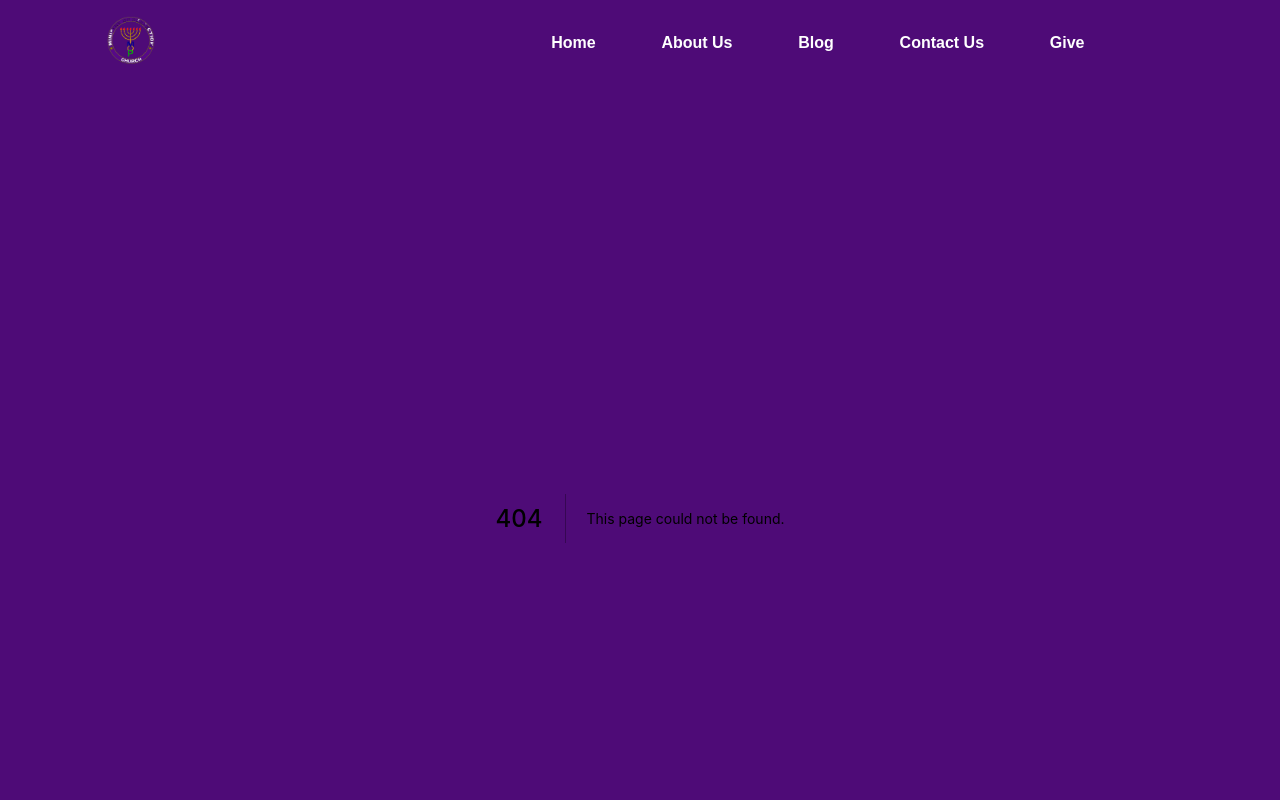
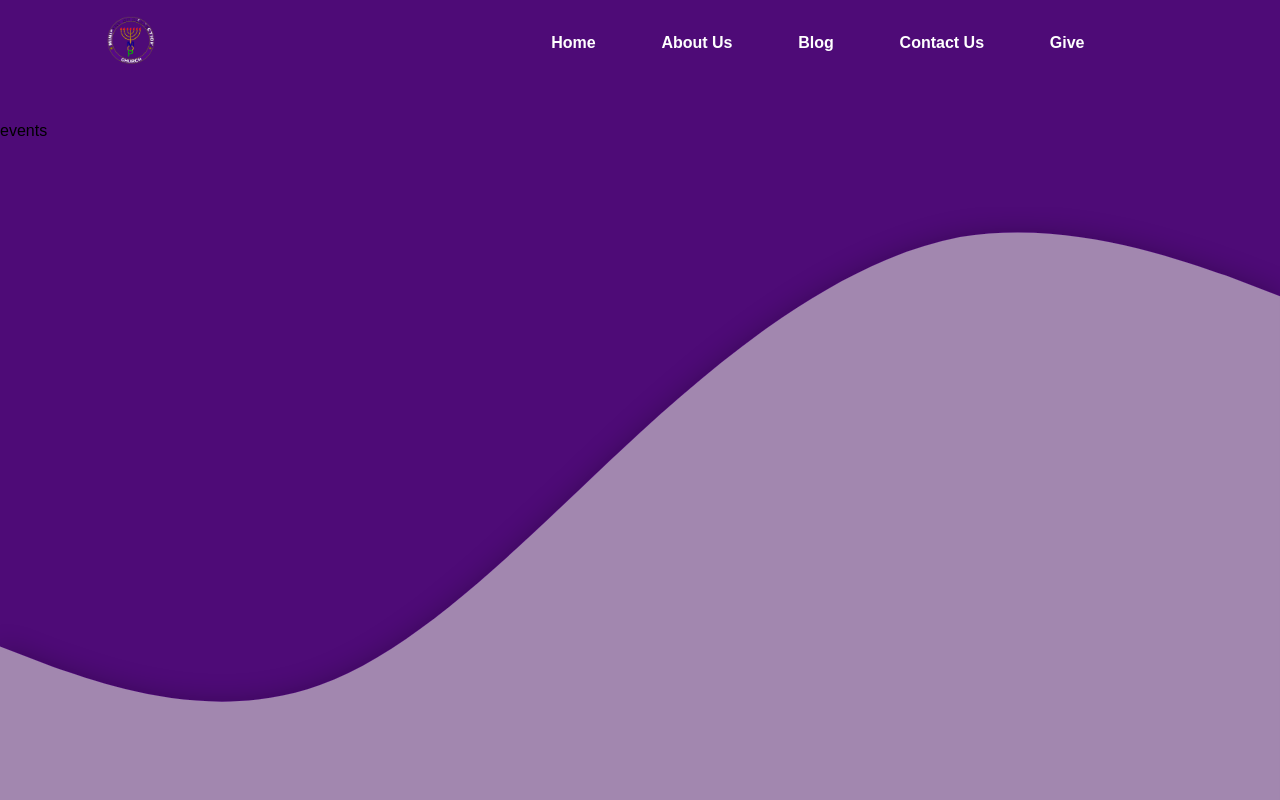
Before and after one commit to Onyelaudochukwuka/mopugbowo, a Next.js app: page /events in a window 1280 px wide. Before the commit this address had no page. Shown: the top 800 px of the page. Built offline with nearby package versions, Linux system fonts and the light colour scheme.

Commit message:
created events page

```diff
--- /dev/null
+++ b/pages/events.tsx
@@ -0,0 +1,13 @@
+import type { NextPage } from 'next'
+
+export interface IEventsProps {
+}
+
+const events: NextPage<IEventsProps> = () => {
+  return (
+    <section>
+      events
+    </section>
+  );
+}
+export default events;
```
